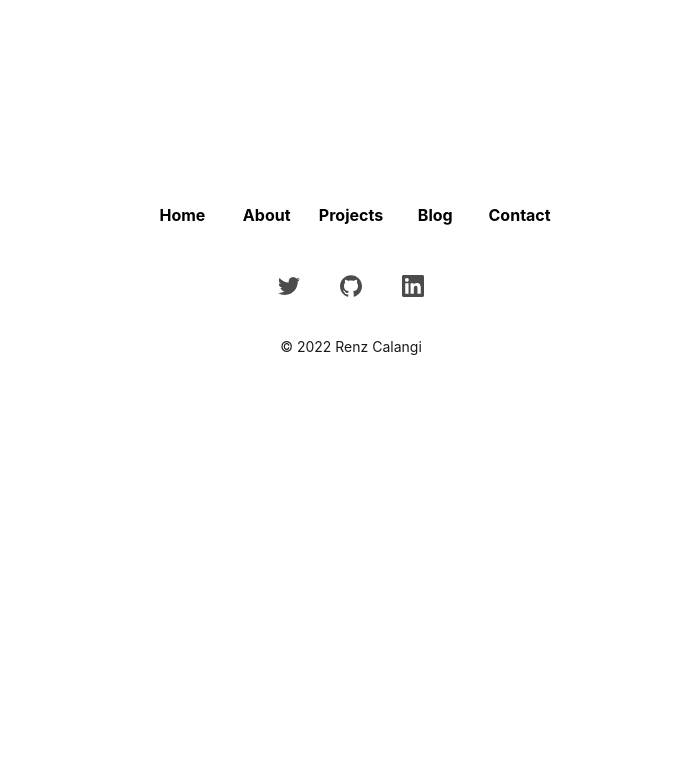
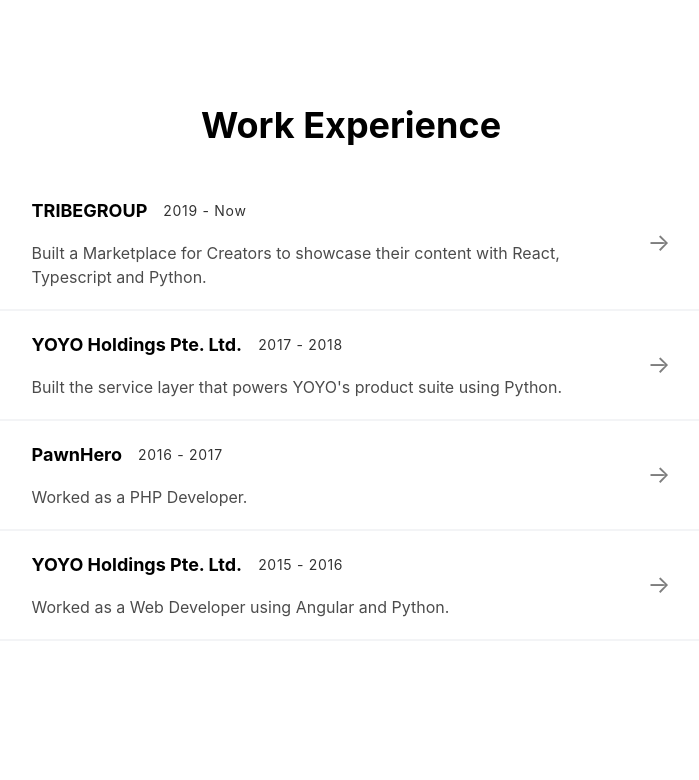
Before and after one commit to rrcc0044/renzcalangi.com, a Next.js app: page /about in a window 1280 px wide. Shown: the part 395-1175 px from the top of the page, without its empty margins (289-988 px from the left). Before the commit the page ends 800 px from the top, so only its background shows below. Built offline with nearby package versions, Linux system fonts and the light colour scheme.

Commit message:
feat: add work experience

```diff
--- a/components/Footer.tsx
+++ b/components/Footer.tsx
@@ -23,7 +23,7 @@
 
   return (
     <footer className="flex flex-col items-center w-full px-5 pt-16 pb-12 ">
-      <div className="grid justify-items-center grid-cols-5 gap-5 py-6">
+      <div className="grid justify-items-center grid-cols-4 gap-5 py-6">
         <Link href="/">
           <a className="font-bold">Home</a>
         </Link>
@@ -32,9 +32,6 @@
         </Link>
         <Link href="/">
           <a className="font-bold">Projects</a>
-        </Link>
-        <Link href="/">
-          <a className="font-bold">Blog</a>
         </Link>
         <Link href="/">
           <a className="font-bold">Contact</a>
--- a/components/Layout.tsx
+++ b/components/Layout.tsx
@@ -29,7 +29,7 @@
     <div className="flex flex-col min-h-screen  ">
       <Nav />
       <div className="grow flex flex-col items-center justify-center my-0 mx-auto h-full max-w-screen-xl overflow-hidden">
-        <main className="flex flex-col items-center justify-center flex-grow my-12 max-w-full">
+        <main className="flex flex-col items-center justify-center my-12 max-w-full">
           {children}
         </main>
       </div>
--- a/pages/about.tsx
+++ b/pages/about.tsx
@@ -2,7 +2,7 @@
 import {
   SiAmazonaws,
   SiCypress,
-  SiDjango,
+  SiFastapi,
   SiFlask,
   SiNextdotjs,
   SiPostgresql,
@@ -51,8 +51,8 @@
       link: 'https://flask.palletsprojects.com/',
     },
     {
-      icon: SiDjango,
-      link: 'https://www.djangoproject.com/',
+      icon: SiFastapi,
+      link: 'https://fastapi.tiangolo.com/',
     },
     {
       icon: SiPostgresql,
@@ -67,19 +67,92 @@
   return (
     <>
       <div>
-        <h1 className="text-4xl font-bold">Technologies I frequently use</h1>
-        <div className="grid grid-cols-6 gap-1 justify-items-center mt-8">
+        <h1 className="text-4xl text-center font-bold">Technologies I use</h1>
+        <div className="grid grid-cols-6 gap-1 justify-items-center mt-8 px-4">
           {technologies.map(({ icon: Icon, link }) => (
             <a
               key={link}
               href={link}
               target="_blank"
               rel="noreferrer"
-              className="w-full h-16 rounded hover:shadow-xl cursor-pointer flex items-center justify-center"
+              className="w-24 h-24 rounded hover:shadow-md cursor-pointer flex items-center justify-center"
             >
               <Icon size={32} />
             </a>
           ))}
+        </div>
+      </div>
+      <div className="mt-20 w-full">
+        <h1 className="text-4xl text-center font-bold">Work Experience</h1>
+        <div className="mt-8">
+          <div className="px-10 py-5 border-b-2 border-gray-100 w-full group flex gap-10 hover:shadow-lg cursor-pointer items-center">
+            <div className="grow max-w-xl">
+              <p>
+                <span className="font-bold text-lg pr-4">TRIBEGROUP</span>
+                <span className="text-sm tracking-wider opacity-80 align-text-bottom">
+                  2019 - Now
+                </span>
+              </p>
+              <p className="opacity-70 pt-4">
+                Built a Marketplace for Creators to showcase their content with
+                React, Typescript and Python.
+              </p>
+            </div>
+            <p className="text-2xl opacity-50 group-hover:opacity-100">
+              &rarr;
+            </p>
+          </div>
+          <div className="px-10 py-5 border-b-2 border-gray-100 w-full group flex gap-10 hover:shadow-lg cursor-pointer items-center">
+            <div className="grow max-w-xl">
+              <p>
+                <span className="font-bold text-lg pr-4">
+                  YOYO Holdings Pte. Ltd.
+                </span>
+                <span className="text-sm tracking-wider opacity-80 align-text-bottom">
+                  2017 - 2018
+                </span>
+              </p>
+              <p className="opacity-70 pt-4">
+                Built the service layer that powers YOYO&apos;s product suite
+                using Python.
+              </p>
+            </div>
+            <p className="text-2xl opacity-50 group-hover:opacity-100">
+              &rarr;
+            </p>
+          </div>
+          <div className="px-10 py-5 border-b-2 border-gray-100 w-full group flex gap-10 hover:shadow-lg cursor-pointer items-center">
+            <div className="grow max-w-xl">
+              <p>
+                <span className="font-bold text-lg pr-4">PawnHero</span>
+                <span className="text-sm tracking-wider opacity-80 align-text-bottom">
+                  2016 - 2017
+                </span>
+              </p>
+              <p className="opacity-70 pt-4">Worked as a PHP Developer.</p>
+            </div>
+            <p className="text-2xl opacity-50 group-hover:opacity-100">
+              &rarr;
+            </p>
+          </div>
+          <div className="px-10 py-5 border-b-2 border-gray-100 w-full group flex gap-10 hover:shadow-lg cursor-pointer items-center">
+            <div className="grow max-w-xl">
+              <p>
+                <span className="font-bold text-lg pr-4">
+                  YOYO Holdings Pte. Ltd.
+                </span>
+                <span className="text-sm tracking-wider opacity-80 align-text-bottom">
+                  2015 - 2016
+                </span>
+              </p>
+              <p className="opacity-70 pt-4">
+                Worked as a Web Developer using Angular and Python.
+              </p>
+            </div>
+            <p className="text-2xl opacity-50 group-hover:opacity-100">
+              &rarr;
+            </p>
+          </div>
         </div>
       </div>
     </>
--- a/pages/index.tsx
+++ b/pages/index.tsx
@@ -29,7 +29,6 @@
         >
           TRIBE
         </a>
-        .
       </p>
       <Link href="/about">
         <button className="bg-gray-900 hover:bg-gray-700 text-white font-bold py-4 px-6 rounded-xl">
@@ -46,7 +45,7 @@
       <div className="flex flex-row gap-6">
         <Link href="mailto:renzccalangi@gmail.com">
           <a className="bg-gray-900 hover:bg-gray-700 text-white font-bold py-4 px-6 rounded-xl w-40 text-center">
-            <p className="text-base">Say hello! 👋</p>
+            <p className="text-base">Say hi! 👋</p>
           </a>
         </Link>
         <a
```
